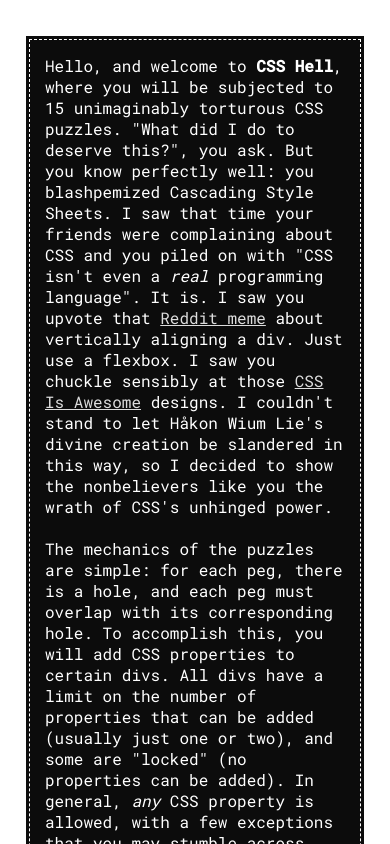
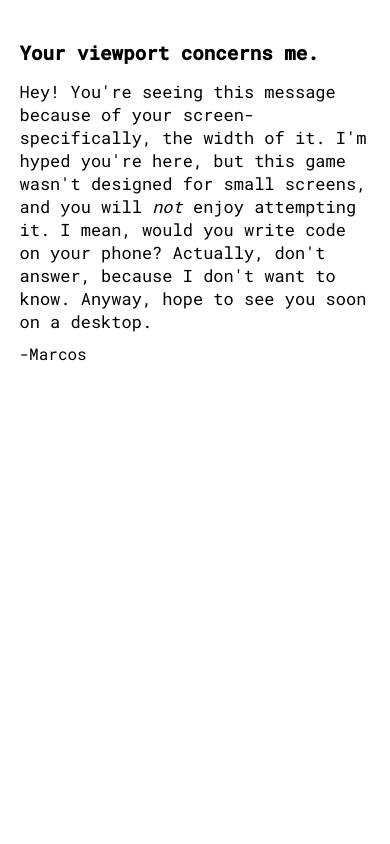
Before and after one commit to marcos-acosta/css-hell, a React (Create React App) app: page / in a window 390 px wide. Shown: the top 844 px of the page. Built offline with nearby package versions, Linux system fonts and the light colour scheme.

Commit message:
Add warning for small screens

```diff
--- a/package.json
+++ b/package.json
@@ -40,5 +40,8 @@
       "last 1 firefox version",
       "last 1 safari version"
     ]
+  },
+  "devDependencies": {
+    "@babel/plugin-proposal-private-property-in-object": "^7.21.11"
   }
 }
--- a/src/components/LevelSelect/LevelSelect.module.css
+++ b/src/components/LevelSelect/LevelSelect.module.css
@@ -31,6 +31,7 @@
   text-align: center;
   bottom: 2vw;
   color: gray;
+  font-size: 0.8vw;
 }
 
 .madeBy a {
@@ -43,6 +44,7 @@
   margin-bottom: 1vw;
   display: inline-block;
   cursor: pointer;
+  font-size: 0.8vw;
 }
 
 .backToSpiel:hover {
--- a/src/components/OpeningLore/OpeningLore.js
+++ b/src/components/OpeningLore/OpeningLore.js
@@ -3,16 +3,17 @@ import styles from "./OpeningLore.module.css";
 
 export default function OpeningLore(props) {
   return (
+    <>
       <div className={styles.openingLoreContainer}>
         <div className={styles.openingLoreIntro}>
           <div className={styles.instructionsContainer}>
             Hello, and welcome to{" "}
-          <span className={styles.emphasized}>CSS Hell</span>, where you will be
-          subjected to 15 unimaginably torturous CSS puzzles. "What did I do to
-          deserve this?", you ask. But you know perfectly well: you blashpemized
-          Cascading Style Sheets. I saw that time your friends were complaining
-          about CSS and you piled on with "CSS isn't even a <i>real</i>{" "}
-          programming language". It is. I saw you upvote that{" "}
+            <span className={styles.emphasized}>CSS Hell</span>, where you will
+            be subjected to 15 unimaginably torturous CSS puzzles. "What did I
+            do to deserve this?", you ask. But you know perfectly well: you
+            blashpemized Cascading Style Sheets. I saw that time your friends
+            were complaining about CSS and you piled on with "CSS isn't even a{" "}
+            <i>real</i> programming language". It is. I saw you upvote that{" "}
             <a
               href="https://www.reddit.com/r/ProgrammerHumor/comments/8igmxy/whenever_i_try_vertically_centering_anything/"
               target="_blank"
@@ -20,8 +21,8 @@ export default function OpeningLore(props) {
             >
               Reddit meme
             </a>{" "}
-          about vertically aligning a div. Just use a flexbox. I saw you chuckle
-          sensibly at those{" "}
+            about vertically aligning a div. Just use a flexbox. I saw you
+            chuckle sensibly at those{" "}
             <a
               href="https://css-tricks.com/css-is-awesome/"
               target="_blank"
@@ -30,16 +31,17 @@ export default function OpeningLore(props) {
               CSS Is Awesome
             </a>{" "}
             designs. I couldn't stand to let Håkon Wium Lie's divine creation be
-          slandered in this way, so I decided to show the nonbelievers like you
-          the wrath of CSS's unhinged power.
+            slandered in this way, so I decided to show the nonbelievers like
+            you the wrath of CSS's unhinged power.
             <br />
             <br />
             The mechanics of the puzzles are simple: for each peg, there is a
             hole, and each peg must overlap with its corresponding hole. To
-          accomplish this, you will add CSS properties to certain divs. All divs
-          have a limit on the number of properties that can be added (usually
-          just one or two), and some are "locked" (no properties can be added).
-          In general, <i>any</i> CSS property is allowed, with a few exceptions
+            accomplish this, you will add CSS properties to certain divs. Click
+            on any div to see its properties and add your own. All divs have a
+            limit on the number of properties that can be added (usually just
+            one or two), and some are "locked" (no properties can be added). In
+            general, <i>any</i> CSS property is allowed, with a few exceptions
             that you may stumble across. For that reason, I would recommend
             keeping the{" "}
             <a
@@ -59,8 +61,8 @@ export default function OpeningLore(props) {
               GitHub repository
             </a>
             . I've tested each puzzle on Safari, Firefox, and Chrome (Safari
-          requires version 17). Last thing: if you're on your phone, you'll
-          quickly see why you need to be on a desktop.
+            requires version 17). You'll never need to open up the developer
+            console (although you could).
             <br />
             <br />
             Thus concludes my monologue. Good luck; you'll need it.
@@ -70,5 +72,20 @@ export default function OpeningLore(props) {
           </button>
         </div>
       </div>
+      <div className={styles.tooSmallContainer}>
+        <div className={styles.tooSmallBox}>
+          <div className={styles.tooSmallTitle}>Your viewport concerns me.</div>
+          <div className={styles.tooSmallBody}>
+            Hey! You're seeing this message because of your screen-
+            specifically, the width of it. I'm hyped you're here, but this game
+            wasn't designed for small screens, and you will <i>not</i> enjoy
+            attempting it. I mean, would you write code on your phone? Actually,
+            don't answer, because I don't want to know. Anyway, hope to see you
+            soon on a desktop.
+          </div>
+          <div>-Marcos</div>
+        </div>
+      </div>
+    </>
   );
 }
--- a/src/components/OpeningLore/OpeningLore.module.css
+++ b/src/components/OpeningLore/OpeningLore.module.css
@@ -7,9 +7,23 @@
   display: flex;
   flex-direction: column;
   align-items: center;
-  padding-top: 10%;
-  padding-bottom: 10%;
+  padding-top: 50px;
+  padding-bottom: 30px;
   box-sizing: border-box;
+}
+
+.tooSmallContainer {
+  display: none;
+}
+
+@media (width <= 900px) {
+  .openingLoreContainer {
+    display: none;
+  }
+
+  .tooSmallContainer {
+    display: block;
+  }
 }
 
 .openingLoreContainer a {
@@ -21,8 +35,8 @@
 }
 
 .openingLoreIntro {
-  font-size: clamp(16px, 1.5vw, 20px);
-  width: max(300px, 40%);
+  font-size: 17px;
+  width: min(800px, 90%);
   background-color: rgb(12, 12, 12);
   padding: clamp(15px, 1vw, 30px);
   outline: 3px solid rgb(12, 12, 12);
@@ -34,9 +48,26 @@
   background-color: white;
   margin-top: 50px;
   border: none;
-  font-size: clamp(16px, 1.5vw, 20px);
+  font-size: 16px;
   padding: 5px;
   padding-left: 15px;
   padding-right: 15px;
   float: right;
 }
+
+.tooSmallBox {
+  width: 90%;
+  margin-left: 5%;
+  margin-top: 40px;
+}
+
+.tooSmallTitle {
+  font-weight: bold;
+  font-size: 1.2em;
+  margin-bottom: 15px;
+}
+
+.tooSmallBody {
+  margin-bottom: 10px;
+  font-size: 17px;
+}
```
Also changed, not shown: 1 other file (tests, documents, lock files or other folders). Lines whose indentation alone changed are shown as unchanged.
